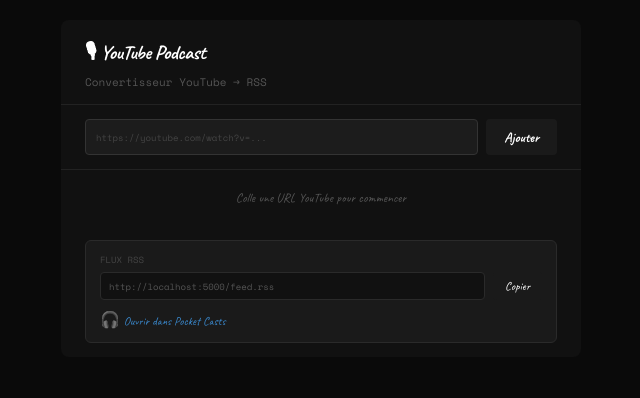
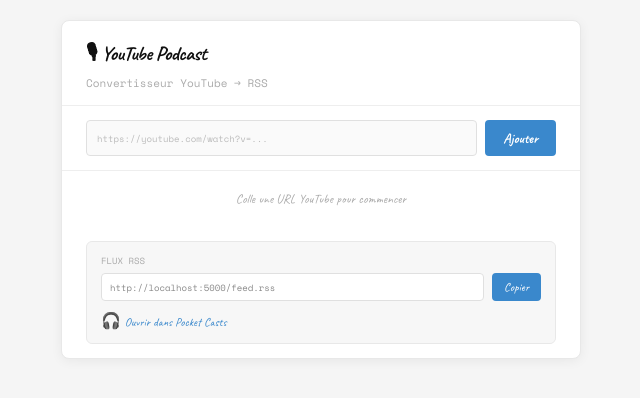
Before and after one commit to barde333/260419-YouTube-Podcast, a Flask app: page / in a window 1280 px wide. Shown: the top 398 px of the page, without its empty margins (319-959 px from the left). Run offline with Flask 3, Linux system fonts and the light colour scheme; data that the repository does not hold is empty; parts of the project's set-up code (start-up, migrations or seed data) failed here and were passed over.

Commit message:
feat: switch UI from dark theme to light theme
Co-Authored-By: Claude Sonnet 4.6 <noreply@anthropic.com>

```diff
--- a/templates/index.html
+++ b/templates/index.html
@@ -8,39 +8,41 @@
   <style>
     * { margin: 0; padding: 0; box-sizing: border-box; }
     body {
-      background: #0a0a0a;
+      background: #f5f5f5;
       font-family: 'Caveat', cursive;
-      color: #ccc;
+      color: #222;
       padding: 20px;
     }
     .container {
       max-width: 520px;
-      background: #111;
+      background: #fff;
       border-radius: 8px;
       overflow: hidden;
       margin: 0 auto;
+      border: 1px solid #e8e8e8;
+      box-shadow: 0 2px 12px rgba(0,0,0,0.06);
     }
     /* Header */
     .header {
       padding: 18px 24px 14px;
-      border-bottom: 1px solid #222;
+      border-bottom: 1px solid #eee;
     }
     .header-title {
       font-size: 20px;
       font-weight: 700;
-      color: #fff;
+      color: #111;
       letter-spacing: -0.5px;
     }
     .header-subtitle {
       font-size: 11px;
-      color: #555;
+      color: #aaa;
       font-family: 'Space Mono', monospace;
       margin-top: 2px;
     }
     /* Input row */
     .input-row {
       padding: 14px 24px;
-      border-bottom: 1px solid #222;
+      border-bottom: 1px solid #eee;
       display: flex;
       gap: 8px;
       align-items: center;
@@ -48,23 +50,23 @@
     .url-input {
       flex: 1;
       height: 36px;
-      background: #1c1c1c;
-      border: 1.5px solid #333;
+      background: #fafafa;
+      border: 1.5px solid #e0e0e0;
       border-radius: 4px;
       padding: 0 10px;
       font-family: 'Space Mono', monospace;
       font-size: 9px;
-      color: #444;
+      color: #333;
       outline: none;
     }
     .url-input::placeholder {
-      color: #444;
+      color: #bbb;
     }
     .btn {
       height: 36px;
       padding: 0 16px;
-      background: #1a1a1a;
-      border: 2px solid #1a1a1a;
+      background: #3a88cc;
+      border: 2px solid #3a88cc;
       border-radius: 4px;
       color: #fff;
       font-family: 'Caveat', cursive;
@@ -136,26 +139,26 @@
     .table-cell {
       font-family: 'Space Mono', monospace;
       font-size: 9px;
-      color: #555;
+      color: #999;
     }
     .empty-message {
       padding: 20px 24px;
       text-align: center;
-      color: #555;
+      color: #aaa;
       font-size: 13px;
     }
     /* RSS footer */
     .rss-footer {
       margin: 14px 24px;
-      background: #1a1a1a;
-      border: 1px solid #2a2a2a;
+      background: #f7f7f7;
+      border: 1px solid #e8e8e8;
       border-radius: 6px;
       padding: 12px 14px;
     }
     .rss-label {
       font-family: 'Space Mono', monospace;
       font-size: 9px;
-      color: #444;
+      color: #aaa;
       margin-bottom: 6px;
       text-transform: uppercase;
     }
@@ -168,13 +171,13 @@
     .rss-url {
       flex: 1;
       height: 28px;
-      background: #111;
-      border: 1px solid #2a2a2a;
+      background: #fff;
+      border: 1px solid #e0e0e0;
       border-radius: 4px;
       padding: 0 8px;
       font-family: 'Space Mono', monospace;
       font-size: 9px;
-      color: #555;
+      color: #888;
       display: flex;
       align-items: center;
       overflow: hidden;
@@ -185,16 +188,16 @@
       height: 28px;
       font-size: 12px;
       font-family: 'Caveat', cursive;
-      background: #1a1a1a;
-      border: 2px solid #1a1a1a;
+      background: #3a88cc;
+      border: 2px solid #3a88cc;
       color: #fff;
       border-radius: 4px;
       cursor: pointer;
       transition: all 0.2s;
     }
     .btn-copy:hover {
-      background: #2a2a2a;
-      border-color: #2a2a2a;
+      background: #2e72b0;
+      border-color: #2e72b0;
     }
     .rss-link {
       font-family: 'Caveat', cursive;
```
Also changed, not shown: other parts of templates/index.html (+22 -19 lines).
